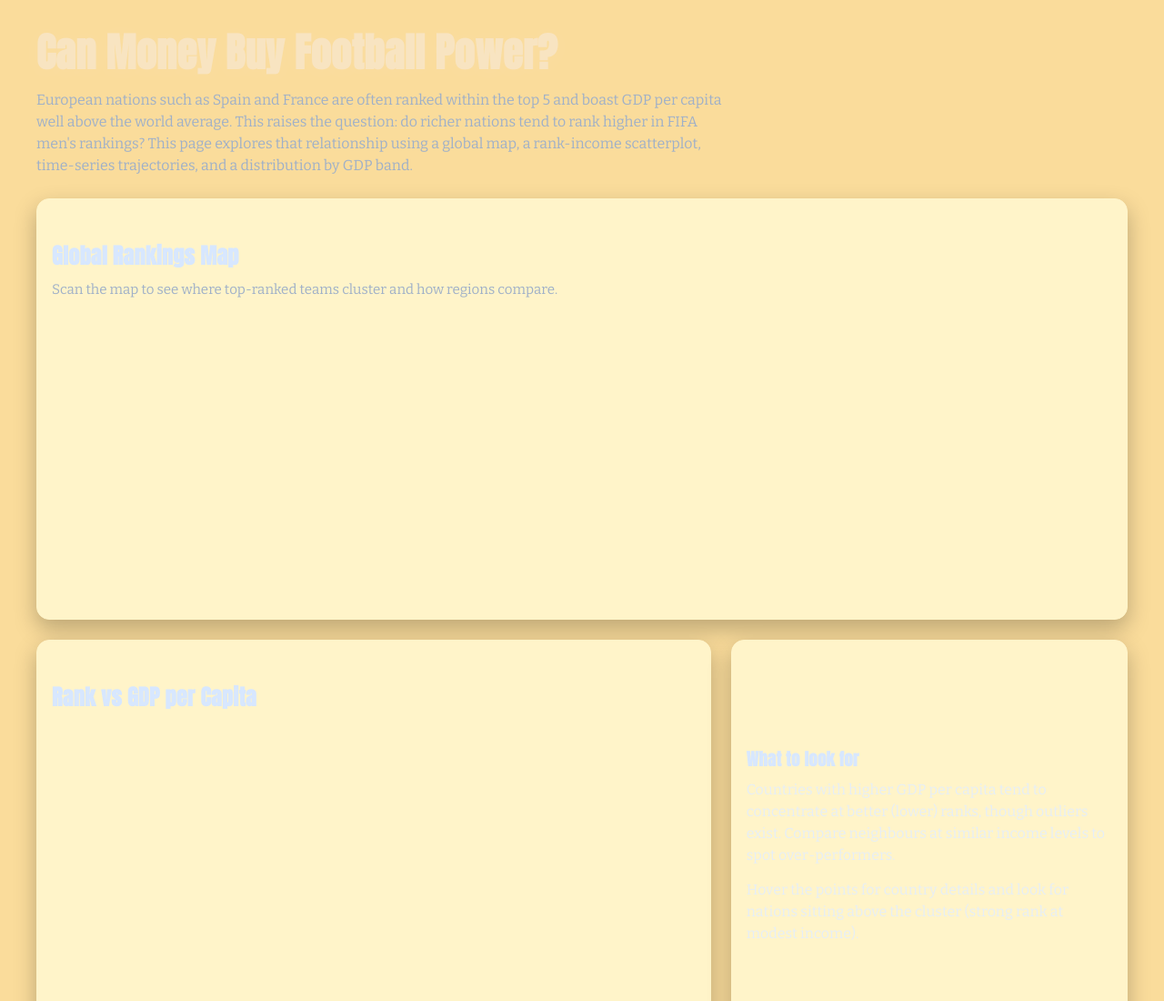
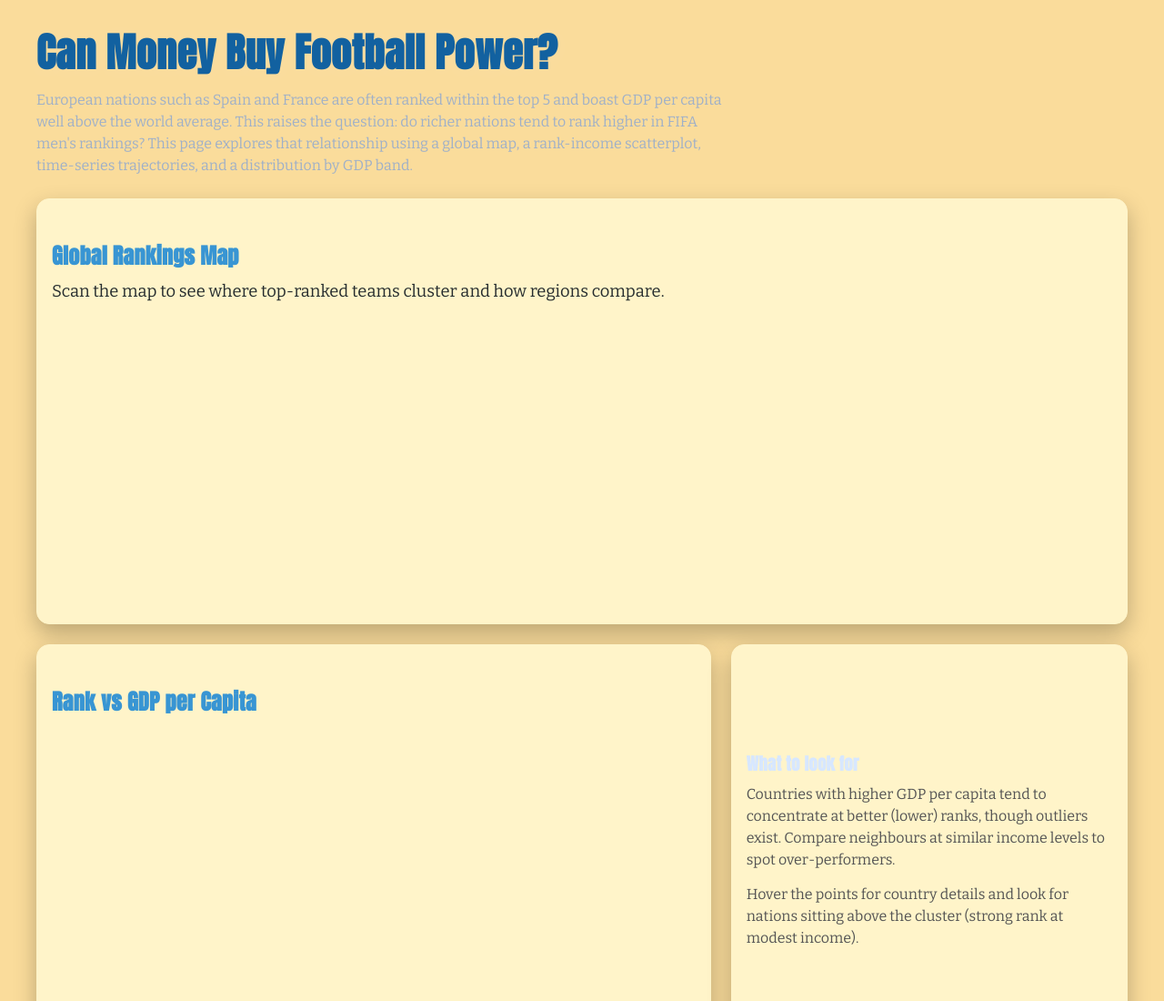
Before and after one commit to avn4/FIT3179-A2, a plain HTML site: page index.html in a window 1280 px wide. Shown: the top 1100 px of the page at 91% size. Drawn offline with nearby package versions, Linux system fonts and the light colour scheme; a script that the page names is missing.

Commit message:
Update index.html

```diff
--- a/index.html
+++ b/index.html
@@ -17,18 +17,18 @@
 
 
 <style>
-  body{margin:0;background:#FADC9B;color:#e6eef6;font-family:'Bitter',serif;line-height:1.5;}
+  body{margin:0;background:#FADC9B;color:#545454;font-family:'Bitter',serif;line-height:1.5;}
   .container{max-width:1200px;margin:0 auto;padding:24px;}
   .wrapper{width:100%;}
-  .title h1{font-family:'Anton', sans-serif;letter-spacing:.5px;margin:0 0 4px 0;font-size:44px;color:#f8e4c1;text-shadow:0 2px 20px rgba(255,255,255,.08);}
+  .title h1{font-family:'Anton',sans-serif;letter-spacing:.5px; margin:0 0 4px 0;font-size:44px;color:#1261A0;text-shadow:0 2px 20px rgba(255,255,255,.08);}
   .lede{max-width:75ch;margin:8px 0 24px 0;color:#9fb0c8}
-  h2{font-family:'Anton', sans-serif;letter-spacing:.3px;color:#d7e7ff;margin:28px 0 8px 0;}
+  h2{font-family:'Anton', sans-serif;letter-spacing:.3px;color:#3895D3;margin:28px 0 8px 0;}
   p{margin:0 0 14px 0;}
   .card{background:#FFF4C9;border:1px solid #FFF4C9;border-radius:14px;padding:16px;box-shadow:0 10px 24px rgba(0,0,0,.25);}
   .full{grid-column:1/-1}
   .vis{width:100%;min-height:320px;}
-  .note{color:#9fb0c8;font-size:.95rem;margin-top:6px}
-  .footer{margin:40px 0;color:#9fb0c8;font-size:.95rem}
+  .note{color:#252C2E;font-size:1.15rem;margin-top:6px}
+  .footer{margin:40px 0;color:#6a6a6a;font-size:.95rem}
   a{color:#62b6ff;text-decoration:none}
   a:hover{text-decoration:underline}
 
```
